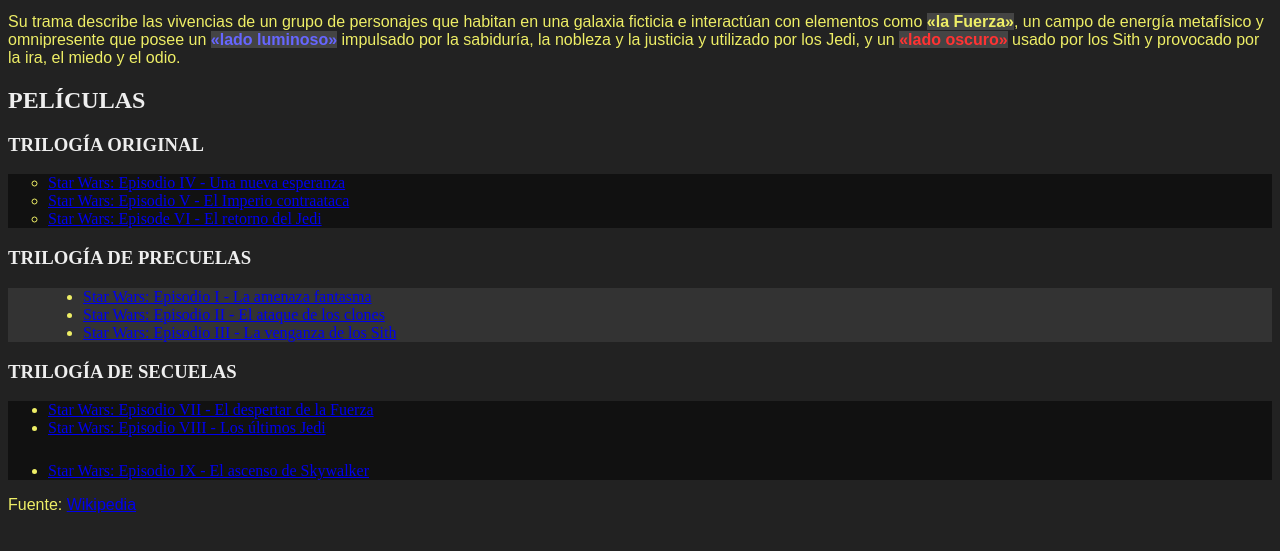
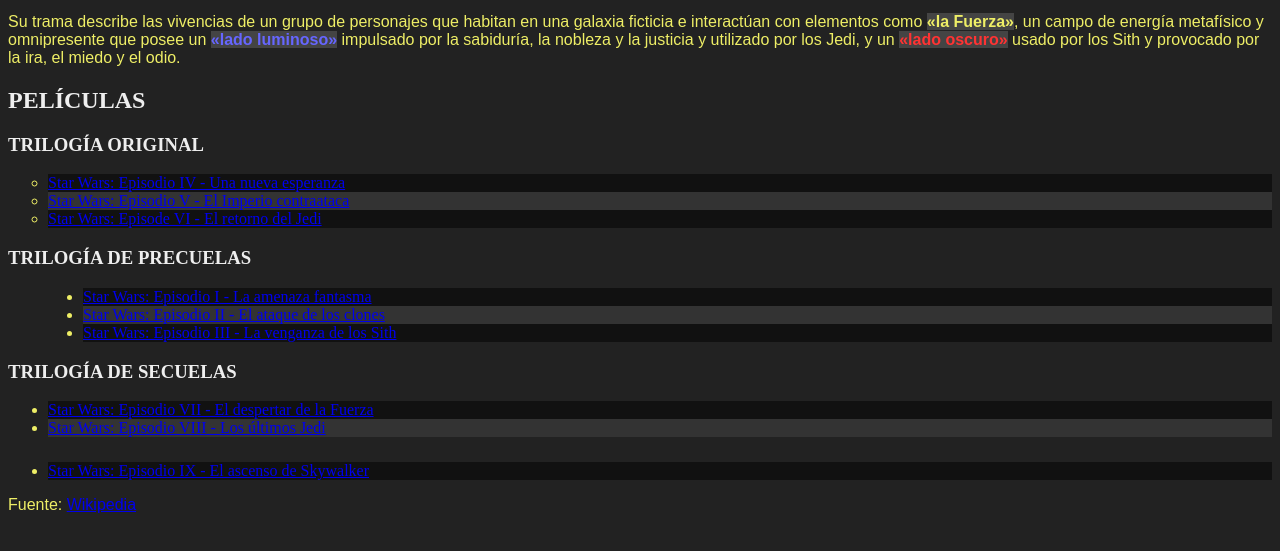
Before and after one commit to Markosuuu/plataformas-moviles-entregas, a plain HTML site: page tp-2/index.html in a window 1280 px wide. Shown: the part 119-670 px from the top of the page. Drawn offline with Linux system fonts and the light colour scheme.

Commit message:
Update estilo.css

```diff
--- a/tp-2/estilo.css
+++ b/tp-2/estilo.css
@@ -53,15 +53,18 @@
     list-style-type: circle;
 }
 
-.movies-list {
-    background-color: #111;
-}
-
 .movies-list:nth-of-type(2) {
     padding-left: 75px;
-    background-color: #333;
 }
 
 .movies-list:nth-of-type(3) li:last-of-type {
     margin-top: 25px;
 }
+
+li:nth-child(odd) {
+    background-color: #111;
+}
+
+li:nth-child(even) {
+    background-color: #333;
+}
```
